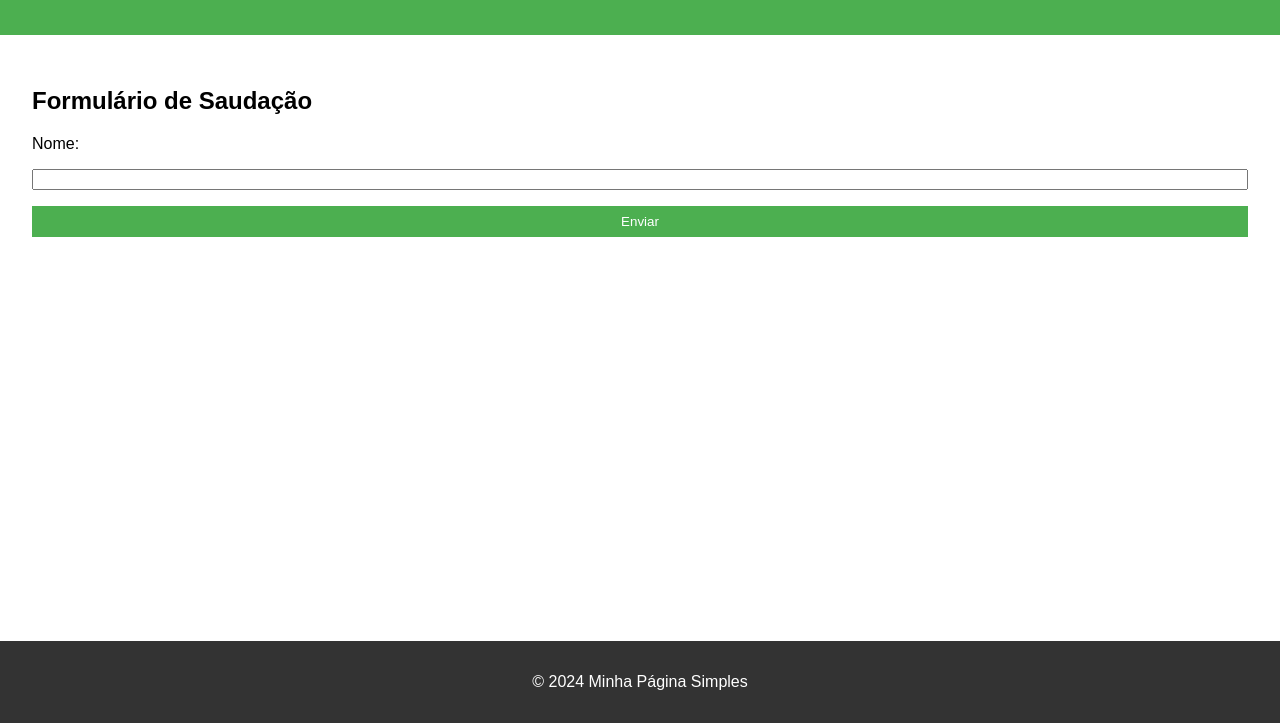
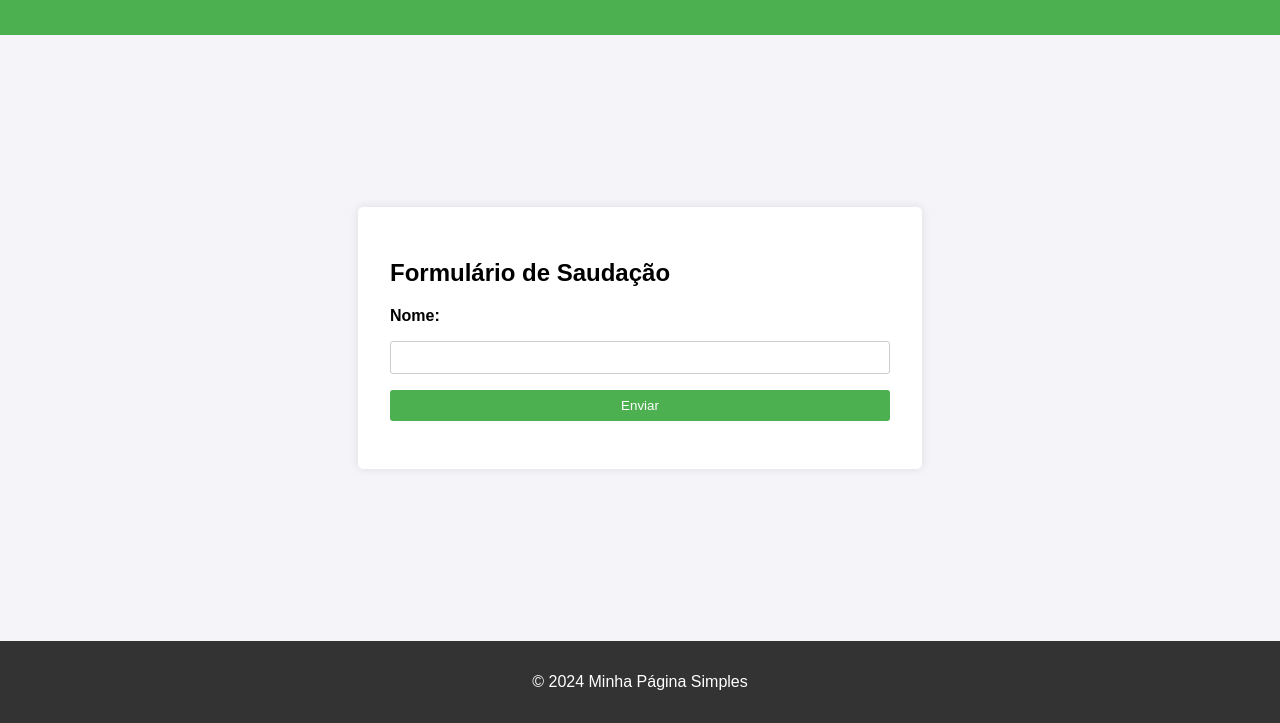
Before and after one commit to ezequiasue/senai-repository-exam, a plain HTML site: page index.html in a window 1280 px wide. Shown: the part 77-800 px from the top of the page. Drawn offline with Linux system fonts and the light colour scheme.

Commit message:
Update style.css
Correção do HTML
a. Estrutura correta com tags semânticas.
b. Formulário funcional com campos obrigatórios.

Qualidade do CSS
a. Estilização básica e visualmente agradável.
b. Boa estética visual e legibilidade do conteúdo.

Funcionamento do JavaScript
a. Integração básica que funciona corretamente.
b. Mensagem de saudação exibida de forma adequada.

```diff
--- a/style.css
+++ b/style.css
@@ -6,6 +6,7 @@ body {
     display: flex;
     flex-direction: column;
     min-height: 100vh;
+    background-color: #f4f4f9;
 }
 
 /* Estilos para o cabeçalho */
@@ -16,33 +17,64 @@ header {
     text-align: center;
 }
 
+nav h1 {
+    margin: 0;
+}
+
 /* Estilos para a seção principal */
 main {
     flex: 1;
     padding: 2rem;
+    display: flex;
+    justify-content: center;
+    align-items: center;
+}
+
+section {
+    background: white;
+    padding: 2rem;
+    border-radius: 5px;
+    box-shadow: 0 0 10px rgba(0, 0, 0, 0.1);
+    max-width: 500px;
+    width: 100%;
 }
 
 /* Estilos para o formulário */
 form {
     display: flex;
     flex-direction: column;
-    gap: 0.5rem;
+    gap: 1rem;
 }
 
-label, input, button {
-    margin-bottom: 0.5rem;
+label {
+    font-weight: bold;
+}
+
+input[type="text"], input[type="email"] {
+    padding: 0.5rem;
+    border: 1px solid #ccc;
+    border-radius: 3px;
 }
 
 button {
+    padding: 0.5rem;
     background-color: #4CAF50;
     color: white;
-    padding: 0.5rem;
     border: none;
+    border-radius: 3px;
     cursor: pointer;
 }
 
 button:hover {
     background-color: #45a049;
+}
+
+#greeting-message {
+    margin-top: 1rem;
+    font-size: 1.2rem;
+    color: green;
+    text-align: center;
+    white-space: pre-line; /* Adiciona suporte a quebras de linha */
 }
 
 /* Estilos para o rodapé */
@@ -51,4 +83,5 @@ footer {
     color: white;
     text-align: center;
     padding: 1rem;
-}
+    position: relative;
+    width:
```
